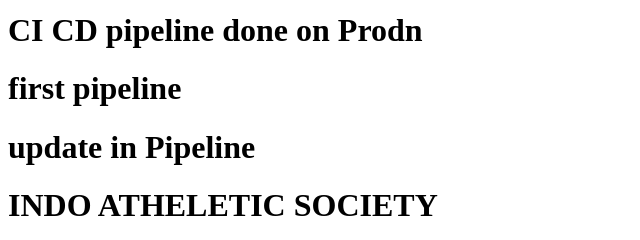
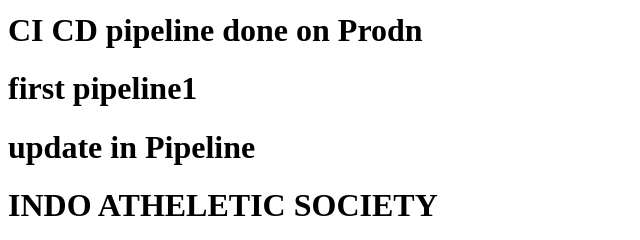
Before and after one commit to vivek-kadu1982/website, a plain HTML site: page index.html in a window 1280 px wide. Shown: the part 145-385 px from the top of the page, 0-640 px from the left. Drawn offline with Linux system fonts and the light colour scheme.

Commit message:
Update index.html

```diff
--- a/index.html
+++ b/index.html
@@ -5,7 +5,7 @@
 <h2>Pune to Goa Cycle Ride</h2>
 <h3>Pune - Kolhapur-Nipani-Sawantwadi-Goa</h3>
 <h1>CI CD pipeline done on Prodn</h1>
-<h1>first pipeline</h1>
+<h1>first pipeline1</h1>
 <h1>update in Pipeline</h1>
 <h1>INDO ATHELETIC SOCIETY</h1>
 <h1>Anvayee and Manava</h1>
```
